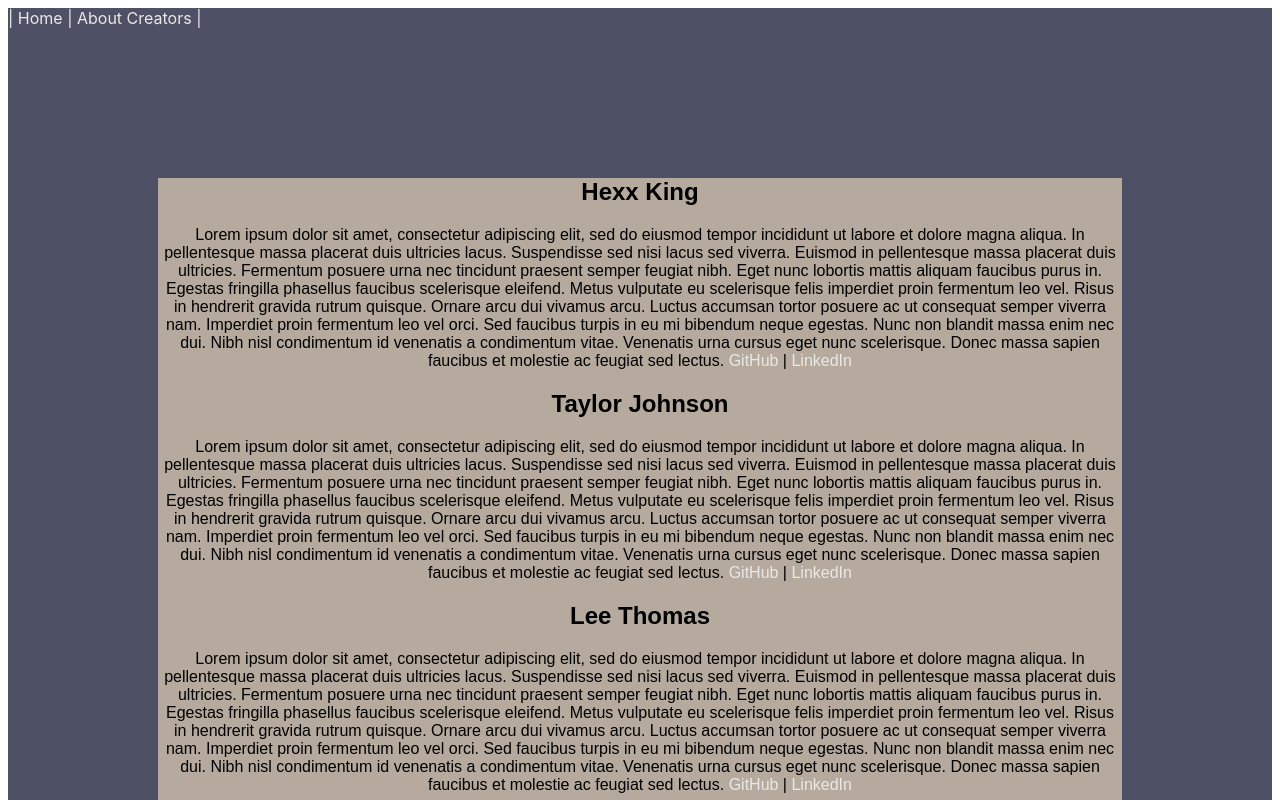
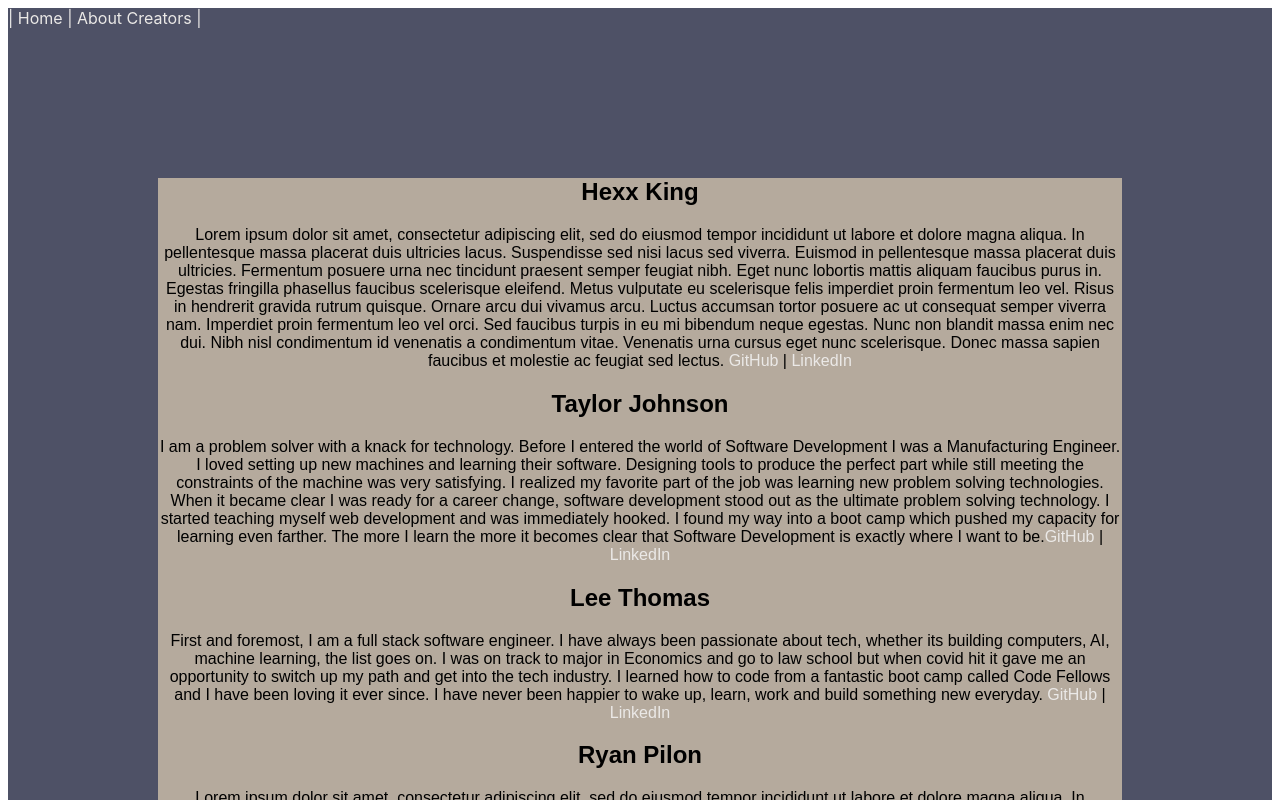
Before and after one commit to ThreatDetectives/Threat-FrontEnd, a Next.js app in the folder front-td/: page /about in a window 1280 px wide. Shown: the top 800 px of the page. Built offline with nearby package versions, Linux system fonts and the light colour scheme.

Commit message:
updated lee and taylor about me bios, and fixed landing pagge text

```diff
--- a/front-td/pages/about.js
+++ b/front-td/pages/about.js
@@ -15,12 +15,12 @@ function About() {
 
 					<h2>Taylor Johnson</h2>
 
-					<p>Lorem ipsum dolor sit amet, consectetur adipiscing elit, sed do eiusmod tempor incididunt ut labore et dolore magna aliqua. In pellentesque massa placerat duis ultricies lacus. Suspendisse sed nisi lacus sed viverra. Euismod in pellentesque massa placerat duis ultricies. Fermentum posuere urna nec tincidunt praesent semper feugiat nibh. Eget nunc lobortis mattis aliquam faucibus purus in. Egestas fringilla phasellus faucibus scelerisque eleifend. Metus vulputate eu scelerisque felis imperdiet proin fermentum leo vel. Risus in hendrerit gravida rutrum quisque. Ornare arcu dui vivamus arcu. Luctus accumsan tortor posuere ac ut consequat semper viverra nam. Imperdiet proin fermentum leo vel orci. Sed faucibus turpis in eu mi bibendum neque egestas. Nunc non blandit massa enim nec dui. Nibh nisl condimentum id venenatis a condimentum vitae. Venenatis urna cursus eget nunc scelerisque. Donec massa sapien faucibus et molestie ac feugiat sed lectus. <a href="https://github.com/johnson-tay09">GitHub</a> | <a href="https://www.linkedin.com/in/taylor-johnson0/">LinkedIn</a>
+					<p> I am a problem solver with a knack for technology. Before I entered the world of Software Development I was a Manufacturing Engineer. I  loved setting up new machines and learning their software. Designing tools to produce the perfect part while still meeting the constraints of the machine was very satisfying.  I realized my favorite part  of the job was learning new problem solving technologies. When it became clear I was ready for a career change, software development stood out as the ultimate problem solving technology. I started teaching myself web development and was immediately hooked. I found my way into a boot camp which pushed my capacity for learning even farther.  The more I learn the more it becomes clear that Software Development is exactly where I want to be.<a href="https://github.com/johnson-tay09">GitHub</a> | <a href="https://www.linkedin.com/in/taylor-johnson0/">LinkedIn</a>
 					</p>
 
 					<h2>Lee Thomas</h2>
 
-					<p>Lorem ipsum dolor sit amet, consectetur adipiscing elit, sed do eiusmod tempor incididunt ut labore et dolore magna aliqua. In pellentesque massa placerat duis ultricies lacus. Suspendisse sed nisi lacus sed viverra. Euismod in pellentesque massa placerat duis ultricies. Fermentum posuere urna nec tincidunt praesent semper feugiat nibh. Eget nunc lobortis mattis aliquam faucibus purus in. Egestas fringilla phasellus faucibus scelerisque eleifend. Metus vulputate eu scelerisque felis imperdiet proin fermentum leo vel. Risus in hendrerit gravida rutrum quisque. Ornare arcu dui vivamus arcu. Luctus accumsan tortor posuere ac ut consequat semper viverra nam. Imperdiet proin fermentum leo vel orci. Sed faucibus turpis in eu mi bibendum neque egestas. Nunc non blandit massa enim nec dui. Nibh nisl condimentum id venenatis a condimentum vitae. Venenatis urna cursus eget nunc scelerisque. Donec massa sapien faucibus et molestie ac feugiat sed lectus. <a href="https://github.com/LeeThomas13">GitHub</a> | <a href="https://www.linkedin.com/in/lee-thomas-aa75aa1a1/">LinkedIn</a>
+					<p> First and foremost, I am a full stack software engineer. I have always been passionate about tech, whether its building computers, AI, machine learning, the list goes on. I was on track to major in Economics and go to law school but when covid hit it gave me an opportunity to switch up my path and get into the tech industry. I learned how to code from a fantastic boot camp called Code Fellows and I have been loving it ever since. I have never been happier to wake up, learn, work and build something new everyday. <a href="https://github.com/LeeThomas13">GitHub</a> | <a href="https://www.linkedin.com/in/lee-thomas-aa75aa1a1/">LinkedIn</a>
 					</p>
 
 					<h2>Ryan Pilon</h2>
--- a/front-td/pages/index.js
+++ b/front-td/pages/index.js
@@ -10,8 +10,7 @@ export default function Home() {
 		<Layout>
 			<main>
 				<h1>Threat Detector</h1>
-				<p id="aboutproduct">Threat dector is a learning AI that can detect threating speech. This tool scrapes the inputed URL and returns a percentage of hate speech and profanity used in their posts. The AI was trained with data sets of hate speech
-				</p>
+				<p id="aboutproduct">We Bring Light To Threatening Speech</p>
 				<div id="hpcontent">
 				<input type="text" id="urlhere" name="inputbox"></input>
 				<input type="submit" value="Threat"></input>
```
